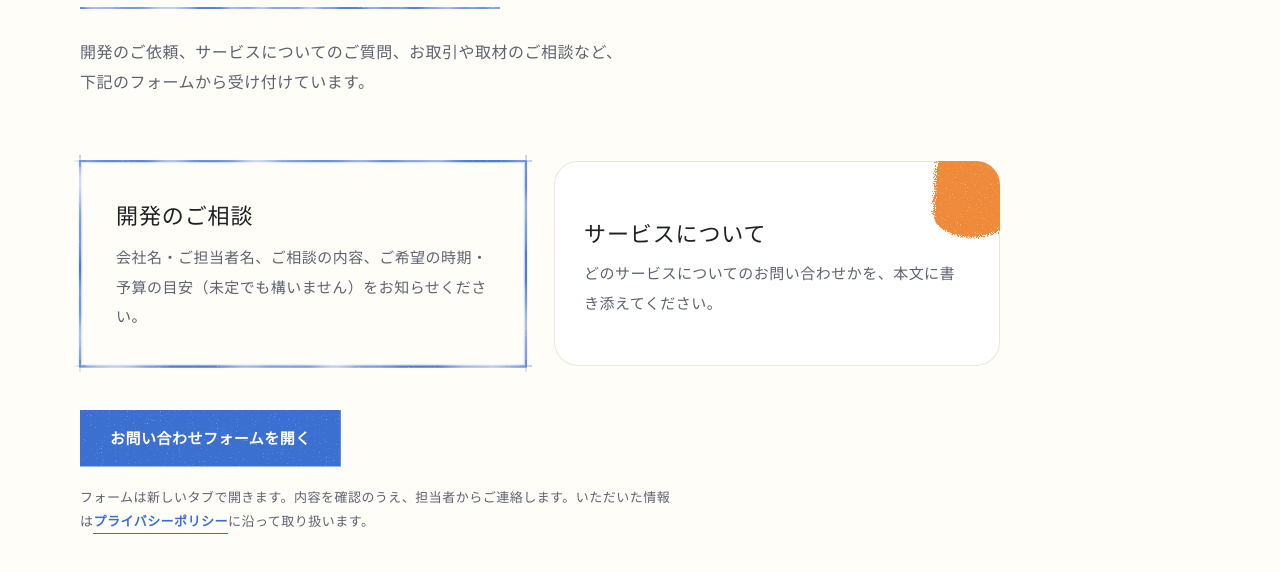
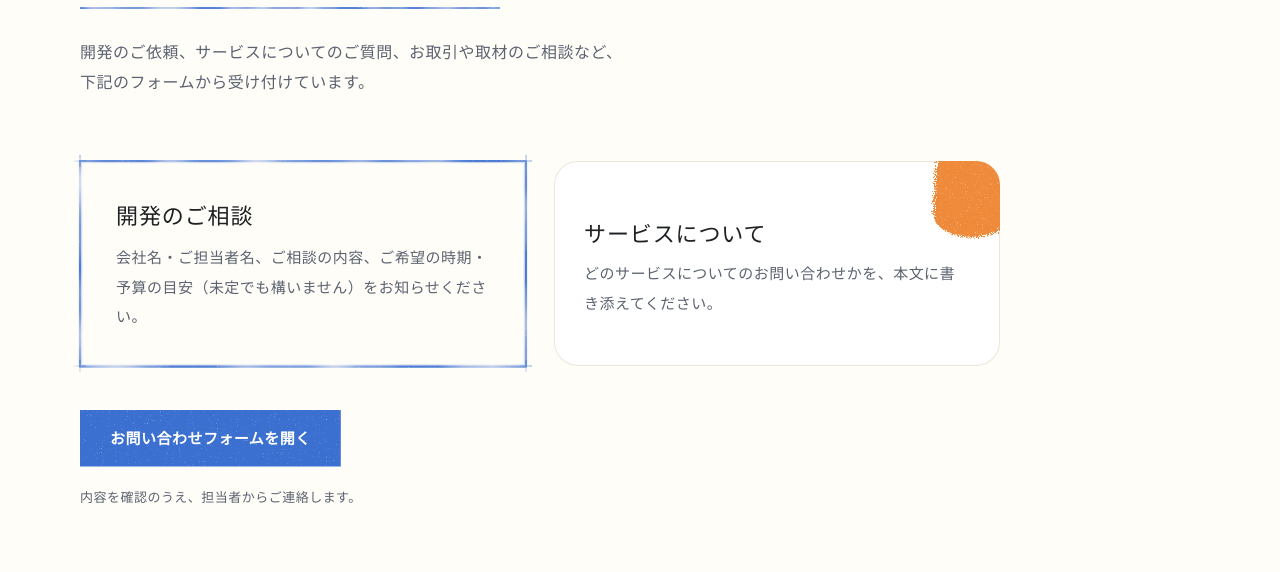
Before and after one commit to rorenge7/whitehack.github.io, an Astro site: page /contact in a window 1280 px wide. Shown: the part 228-800 px from the top of the page. Built offline with nearby package versions, Linux system fonts and the light colour scheme; Astro itself is replaced by a stand-in of ours; a web font is replaced by a local one.

Commit message:
プライバシーポリシーを一旦非公開にし、お問い合わせの案内文を簡潔に
Co-Authored-By: Claude Opus 5.5 <noreply@anthropic.com>
Claude-Session: https://claude.ai/code/session_01QYWZFTtx2YyyioqucoQRFK

```diff
--- a/src/layouts/Base.astro
+++ b/src/layouts/Base.astro
@@ -85,7 +85,7 @@ const path = Astro.url.pathname;
       <nav class="footer-nav" aria-label="フッターメニュー">
         {nav.map((n) => <a href={n.href}>{n.label}</a>)}
         <a href="/contact/">お問い合わせ</a>
-        <a href="/privacy/">プライバシーポリシー</a>
+        <!-- プライバシーポリシーは内容を詰めるまで非公開（src/pages/_privacy.astro を privacy.astro に戻し、このリンクを復活） -->
       </nav>
       <p class="copyright">© 2026 {company.en}</p>
     </div>
--- a/src/pages/contact.astro
+++ b/src/pages/contact.astro
@@ -29,7 +29,7 @@ import { company } from "../site";
         <div class="action">
           <PencilButton href={company.contactUrl} variant="fill">お問い合わせフォームを開く</PencilButton>
         </div>
-        <p class="note">フォームは新しいタブで開きます。内容を確認のうえ、担当者からご連絡します。いただいた情報は<a class="link-pencil" href="/privacy/">プライバシーポリシー</a>に沿って取り扱います。</p>
+        <p class="note">内容を確認のうえ、担当者からご連絡します。</p>
       </div>
     </section>
   </div>
```
Also changed, not shown: src/pages/_privacy.astro (renamed from src/pages/privacy.astro).
